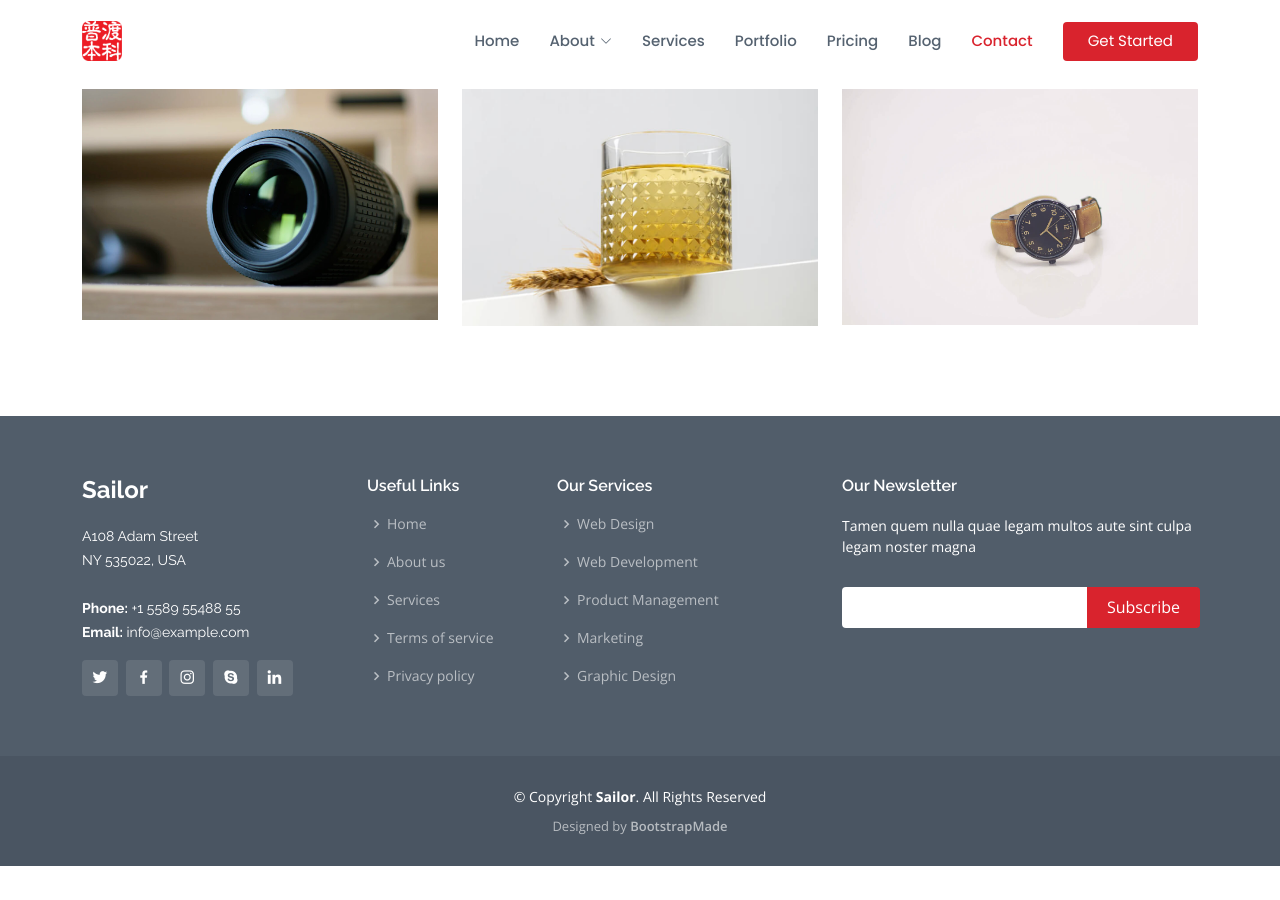
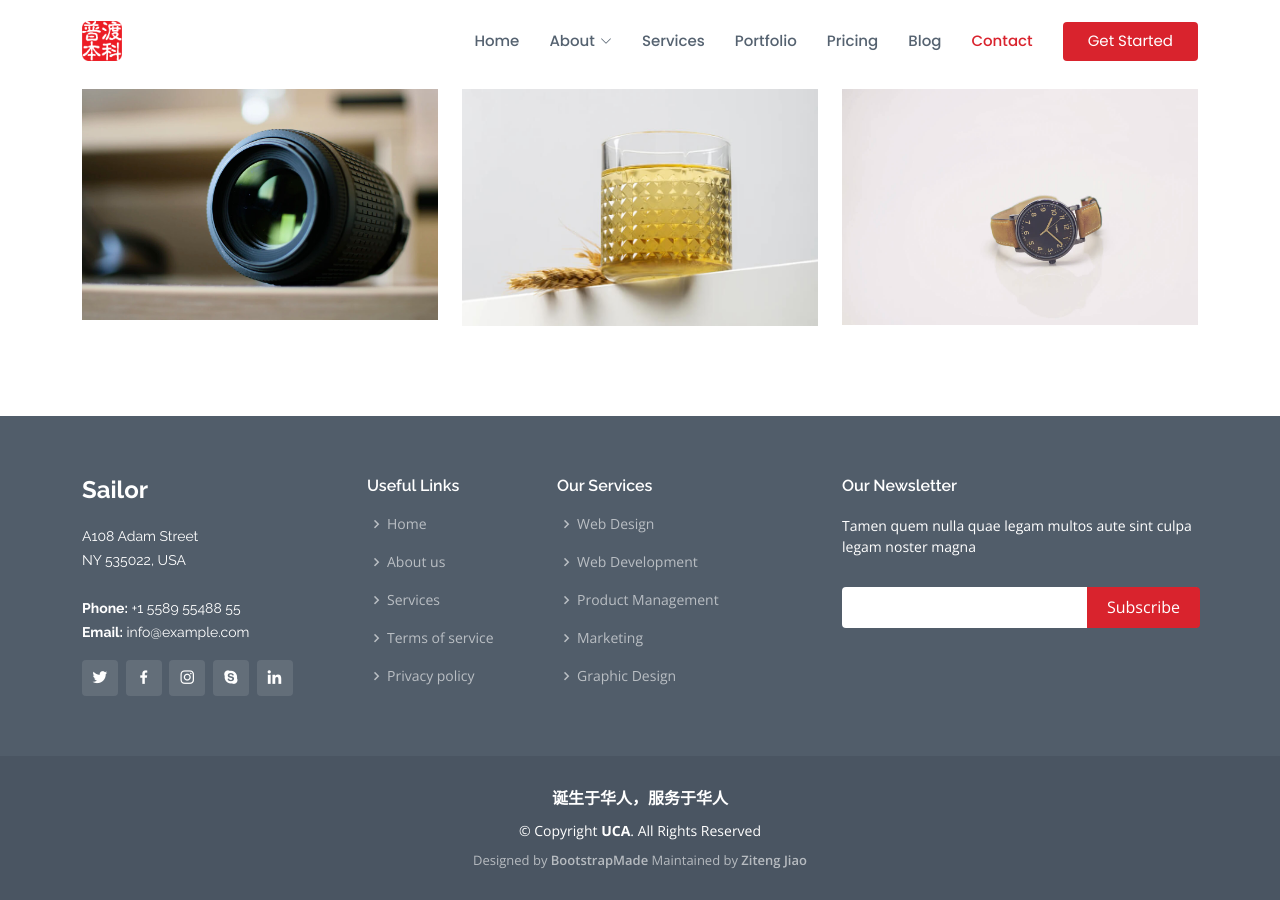
Before and after one commit to Purdue-UCA/Purdue-UCA.github.io, a Jekyll site: the page built from _pages/index.html, in a window 1280 px wide and 900 px high, scrolled down 3066 px. Built offline with Jekyll 4.4.1, drawn with Linux system fonts in a browser that asks for light colours; a script that is not in the unit is left out; before the commit the page ends 3932 px from its top, so only the background shows below that.

Commit message:
update footer

```diff
--- a/_includes/footer.html
+++ b/_includes/footer.html
@@ -59,15 +59,18 @@
     </div>
 
     <div class="container">
+      <div class="slogan">
+        <b>诞生于华人，服务于华人</b>
+      </div>
       <div class="copyright">
-        &copy; Copyright <strong><span>Sailor</span></strong>. All Rights Reserved
+        &copy; Copyright <strong><span>UCA</span></strong>. All Rights Reserved
       </div>
       <div class="credits">
         <!-- All the links in the footer should remain intact. -->
         <!-- You can delete the links only if you purchased the pro version. -->
         <!-- Licensing information: https://bootstrapmade.com/license/ -->
         <!-- Purchase the pro version with working PHP/AJAX contact form: https://bootstrapmade.com/sailor-free-bootstrap-theme/ -->
-        Designed by <a href="https://bootstrapmade.com/">BootstrapMade</a>
+        Designed by <a href="https://bootstrapmade.com/">BootstrapMade</a> Maintained by <a href="https://info.zjiao19.com/">Ziteng Jiao</a>
       </div>
     </div>
   </footer><!-- End Footer -->
--- a/assets/css/style.css
+++ b/assets/css/style.css
@@ -1776,9 +1776,14 @@ section {
 #footer .footer-top .footer-newsletter form input[type=submit]:hover {
   background: #df3740;
 }
+#footer .slogan {
+  font-size: 16px;
+  text-align: center;
+  padding-top: 30px;
+}
 #footer .copyright {
   text-align: center;
-  padding-top: 30px;
+  padding-top: 10px;
 }
 #footer .credits {
   padding-top: 10px;
@@ -1792,5 +1797,5 @@ section {
   font-weight: 600;
 }
 #footer .credits a:hover {
-  color: white;
-}
+  color: #df3740;
+}
```
